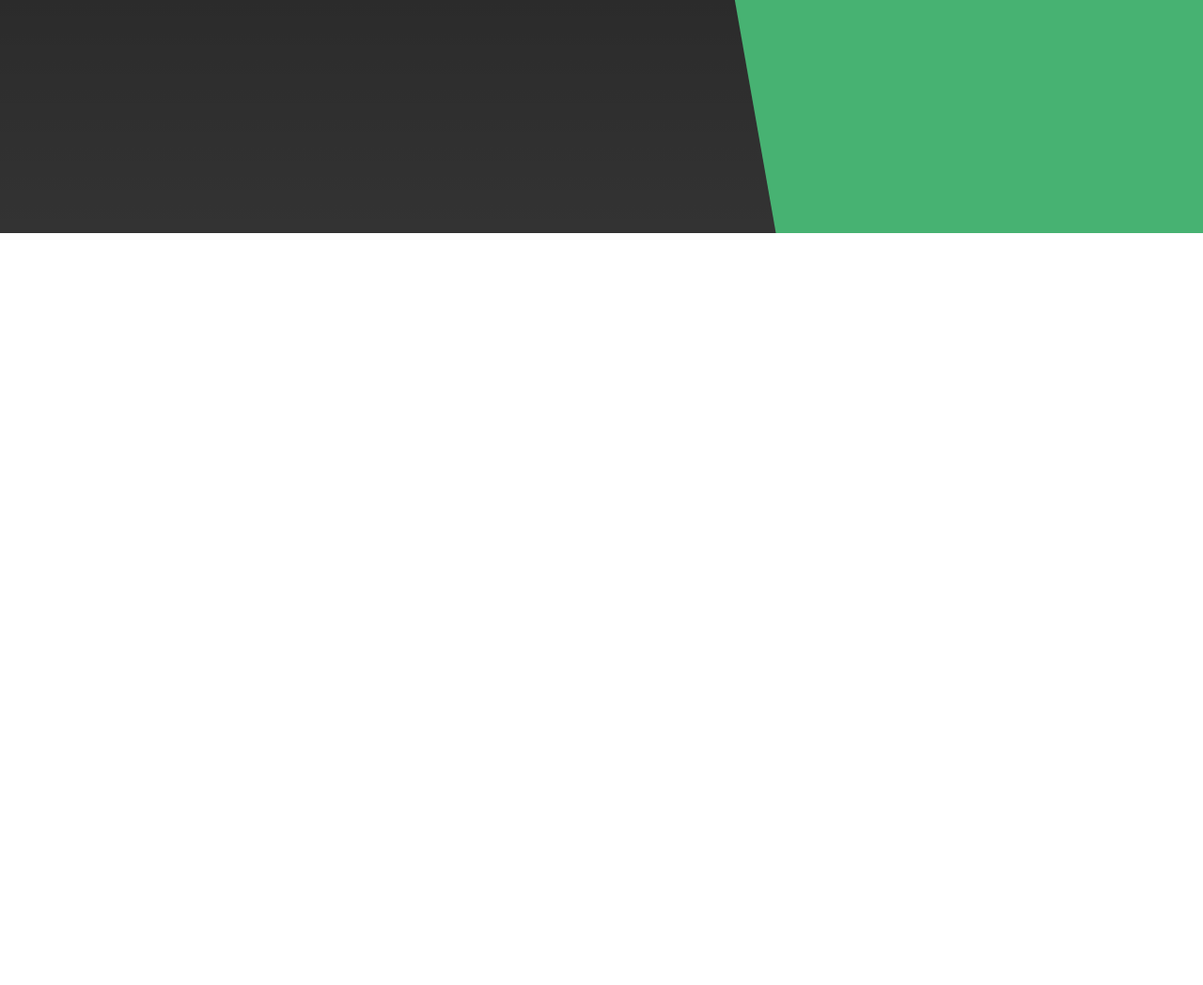
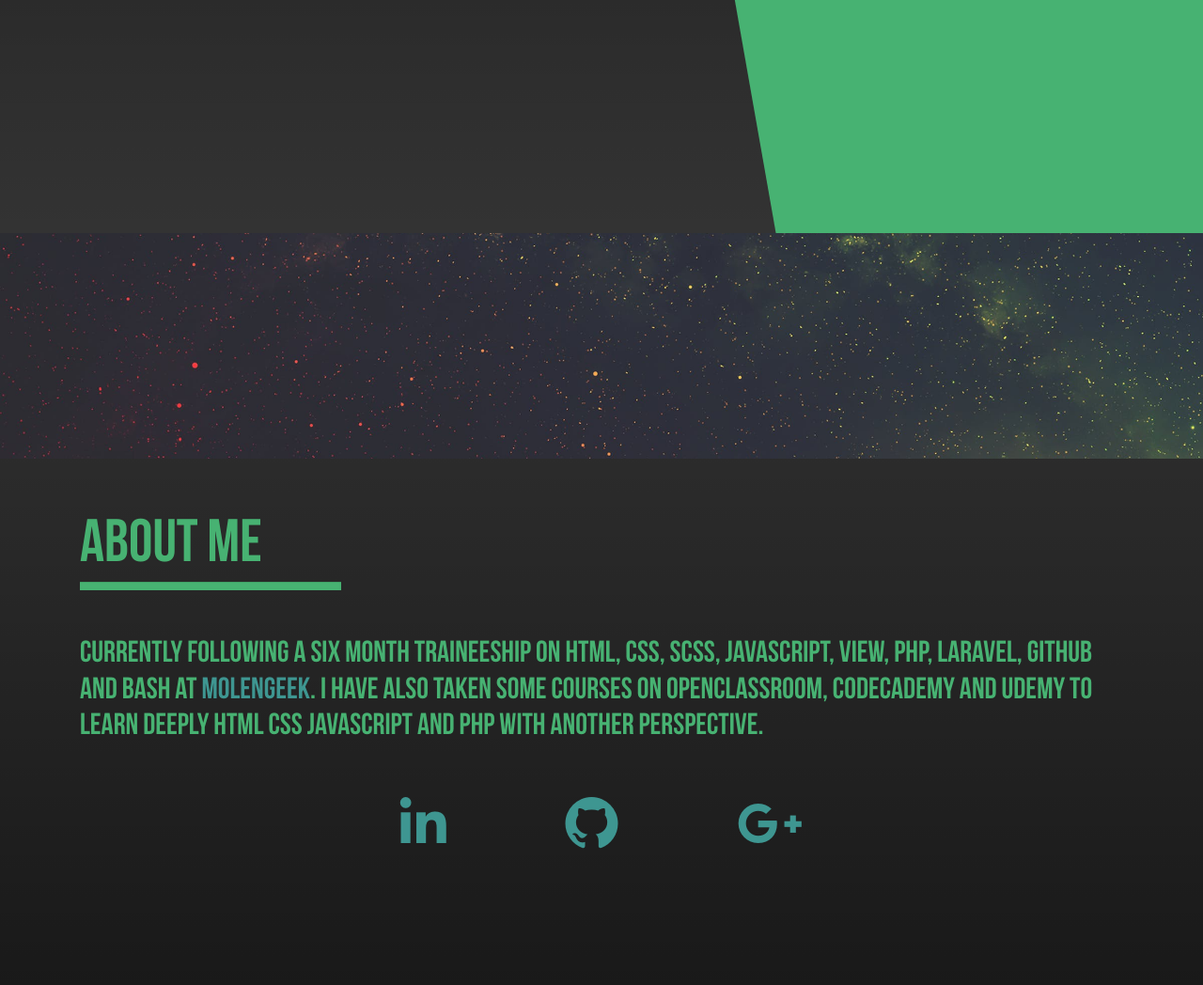
Before and after one commit to McSouh/portfolio, a website: page index.html in a window 1280 px wide. Shown: the part 552-1600 px from the top of the page at 94% size. Before the commit the page ends 800 px from the top, so only its background shows below. Drawn offline with nearby package versions, Linux system fonts and the light colour scheme.

Commit message:
section about + description + fontawesome

```diff
--- a/index.html
+++ b/index.html
@@ -15,7 +15,7 @@
     <!-- NAVBAR -->
 
     <header>
-        <nav class="navbar navbar-expand-md navbar-dark text-success fixed-top">
+        <nav class="navbar navbar-expand-md navbar-dark text-success fixed-top py-0">
             <div class="container w-75">
                 <a class="navbar text-light mx-auto d-md-block" href="#">McSouh</a>
                 <button class="navbar-toggler mx-auto" type="button" data-toggle="collapse" data-target="#navbarTogglerDemo03"
@@ -24,16 +24,16 @@
                 </button>
                 <div class="collapse navbar-collapse" id="navbarTogglerDemo03">
                     <ul class="navbar-nav mx-auto mt-2 mt-lg-0 w-75">
-                        <li class="mx-auto">
+                        <li class="px-4 mx-auto active">
                             <a class="nav-link text-success" href="#">Home</a>
                         </li>
-                        <li class="mx-auto">
+                        <li class="px-4 mx-auto">
                             <a class="nav-link text-success" href="#">About</a>
                         </li>
-                        <li class="mx-auto">
+                        <li class="px-4 mx-auto">
                             <a class="nav-link text-success" href="#">Projects</a>
                         </li>
-                        <li class="mx-auto">
+                        <li class="px-4 mx-auto">
                             <a class="nav-link text-success" href="#">Contact</a>
                         </li>
                     </ul>
@@ -45,7 +45,7 @@
 
     <!-- BANNER   -->
 
-    <section id="about">
+    <section id="banner">
         <div class="row">
             <div class="text-success align-self-center textbox">
                 <div class="container">
@@ -62,13 +62,41 @@
         </div>
     </section>
 
+    <section id="about">
+        <div class="section-parallax">
 
+        </div>
+        <div class="container about text-success py-3">
+            <h3 class="mt-5">About me</h3>
+            <hr class="bg-success w-25 ml-0 py-1 mb-5">
+            <p class="h2">Currently following a six month traineeship on html, css, scss,
+                    javascript, view, php, laravel, github and bash at <a class="text-primary" href="">Molengeek</a>.
+                    I have also taken some courses on OpenClassroom, codecademy
+                    and udemy to learn deeply html css javascript and php with
+                    another perspective.</p>
+            <ul class="row d-none d-md-flex list-unstyled justify-content-around display-4 py-5 w-50 mx-auto">
+                <a href="">
+                    <li class="px-1"><i class="fab fa-linkedin-in"></i></li>
+                </a>
+                <a href="">
+                    <li class="px-1"><i class="fab fa-github"></i></li>
+                </a>
+                <a href="">
+                    <li class="px-1"><i class="fab fa-google-plus-g"></i></li>
+                </a>
+            </ul>
+
+        </div>
+    </section>
+
+    <!-- CDN BOOTSTRAP JQUERY POPPERS -->
     <script src="https://code.jquery.com/jquery-3.3.1.slim.min.js" integrity="sha384-q8i/X+965DzO0rT7abK41JStQIAqVgRVzpbzo5smXKp4YfRvH+8abtTE1Pi6jizo"
         crossorigin="anonymous"></script>
     <script src="https://cdnjs.cloudflare.com/ajax/libs/popper.js/1.14.6/umd/popper.min.js" integrity="sha384-wHAiFfRlMFy6i5SRaxvfOCifBUQy1xHdJ/yoi7FRNXMRBu5WHdZYu1hA6ZOblgut"
         crossorigin="anonymous"></script>
     <script src="https://stackpath.bootstrapcdn.com/bootstrap/4.2.1/js/bootstrap.min.js" integrity="sha384-B0UglyR+jN6CkvvICOB2joaf5I4l3gm9GU6Hc1og6Ls7i6U/mkkaduKaBhlAXv9k"
         crossorigin="anonymous"></script>
+    <!-- SCRIPT JS -->
     <script src="./dist/js/script.js"></script>
 </body>
 
--- a/src/scss/style.scss
+++ b/src/scss/style.scss
@@ -1,4 +1,5 @@
 $success: #47B272;
+$primary: #3E9691;
 @import '../../node_modules/bootstrap/scss/bootstrap.scss';
 $fa-font-path: '../../node_modules/@fortawesome/fontawesome-free/webfonts';
 @import  "../../node_modules/@fortawesome/fontawesome-free/scss/fontawesome.scss";
@@ -41,6 +42,12 @@ nav {
     font-family: bebas;
     font-size: 2em;
     background-color: rgb(24, 24, 24) !important;
+    .active {
+        background-color: $success;
+        a {
+            color: rgb(24, 24, 24) !important;
+        }
+    }
 }
 
 
@@ -53,7 +60,7 @@ h3, .h3 {
     line-height: 0.8em;
 }
 
-#about {
+#banner {
     font-family: Bebas;
     position: relative;
     overflow: hidden;
@@ -99,3 +106,22 @@ h3, .h3 {
     }
 
 }
+#about {
+    height: 100vh;
+    background: linear-gradient(rgba(0, 0, 0, 0.8), rgba(0, 0, 0, 0.9));
+    .section-parallax {
+        height: 30vh;
+        background-image: url(../../dist/img/pexels-photo-14676.jpeg);
+        background-attachment: fixed;
+        background-size: cover;
+        background-position: center;
+    }
+    .about {
+        height: 70vh;
+        font-family: bebas;
+        overflow: scroll;
+        h3 {
+        }
+    }
+
+}
```
Also changed, not shown: dist/css/style.css, dist/img/pexels-photo-14676.jpeg (added), 1 other file.
